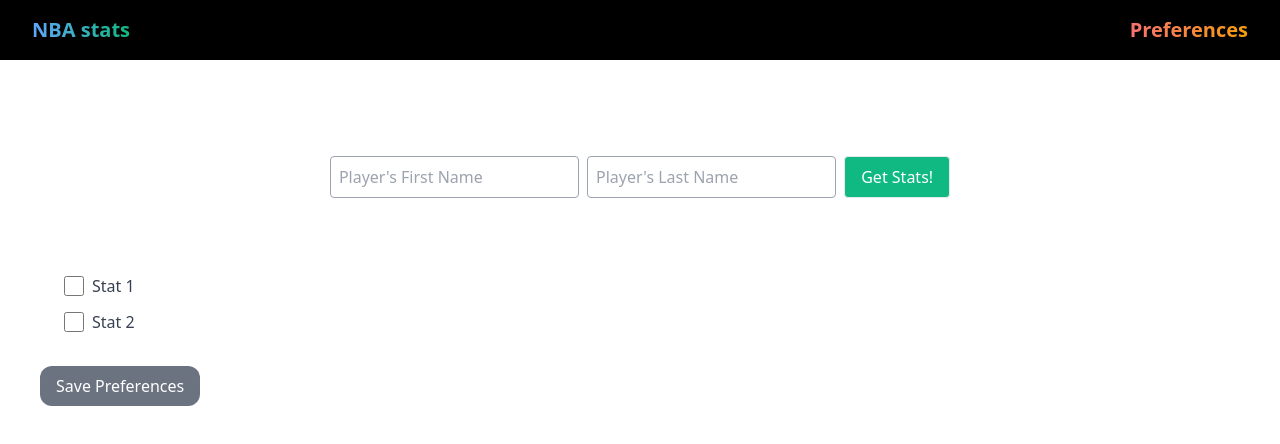
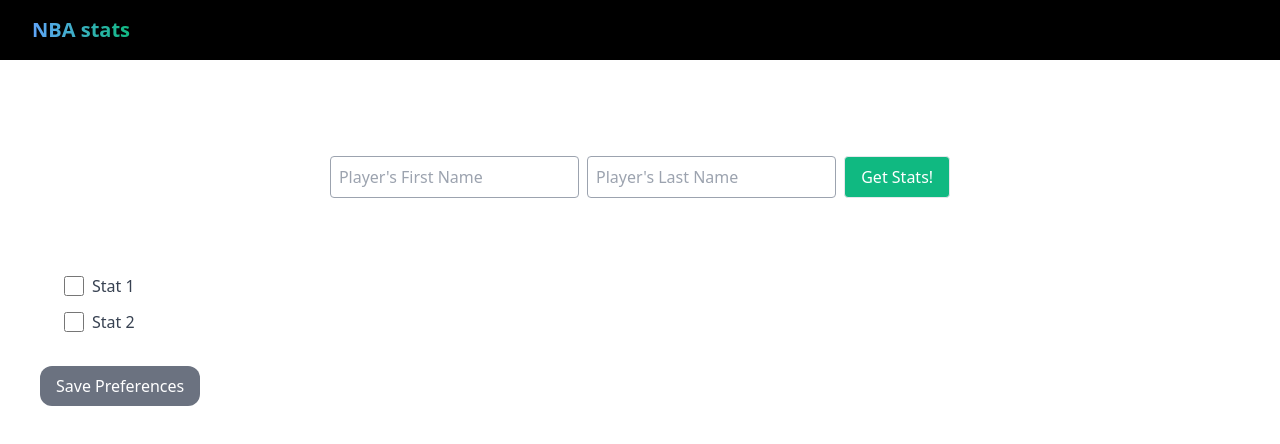
Before and after one commit to JannikFromme/final, a website: page index.html in a window 1280 px wide. Drawn offline with nearby package versions, Linux system fonts and the light colour scheme; no server answers.

```diff
--- a/index.html
+++ b/index.html
@@ -37,12 +37,9 @@
 
   <!-- Header -->
   <div>
-    <h1 class="flex text-xl bg-black py-4 px-8">
+    <h1 class="text-xl bg-black py-4 px-8">
       <a href="index.html" class="mx-auto container">
         <span class="font-bold bg-clip-text text-transparent bg-gradient-to-r from-blue-400 to-green-500">NBA stats</span>
-      </a>
-      <a href="preferences.html" class="mx-auto container text-right">
-        <span class="font-bold bg-clip-text text-transparent bg-gradient-to-r from-red-400 to-yellow-500">Preferences</span>
       </a>
     </h1>
   </div>
```
